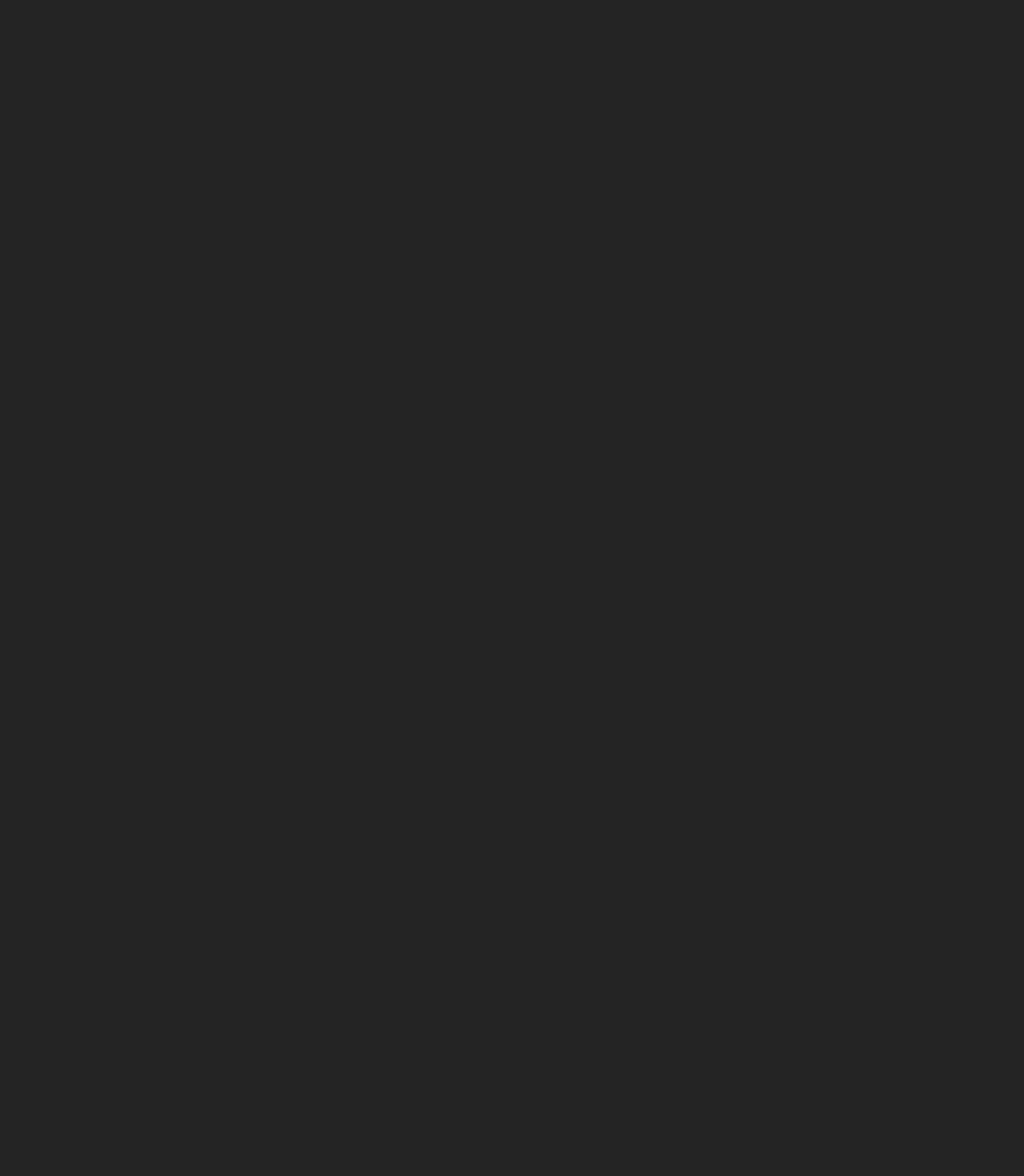
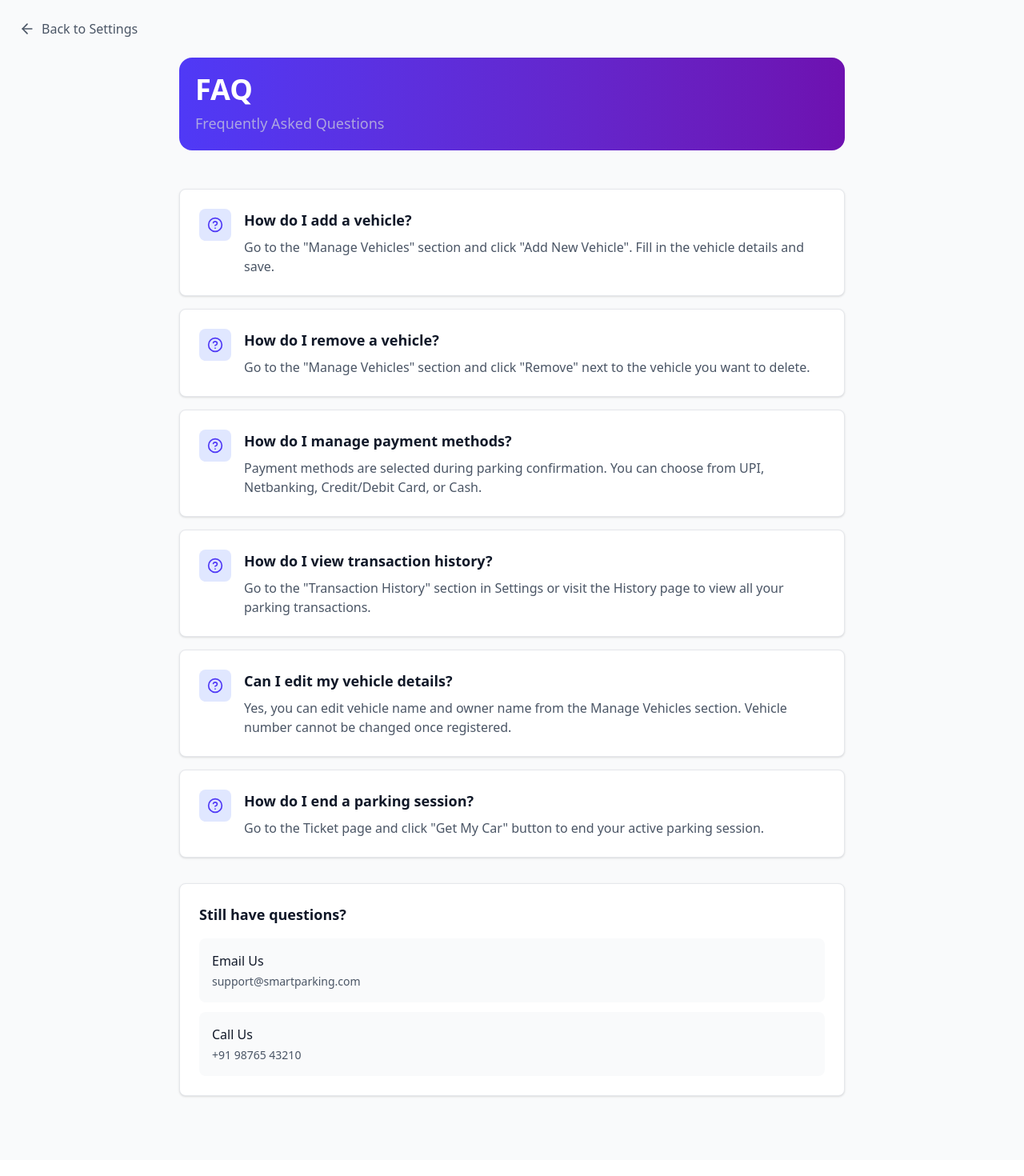
Before and after one commit to Gaurav-meena95/smart_digital_parking, a React app in the folder Frontend/: page /faq in a window 1280 px wide. Before the commit this address had no page. Shown: the top 1470 px of the page at 80% size. Before the commit the page ends 800 px from the top, so only its background shows below. Built offline with nearby package versions, Linux system fonts and the light colour scheme; the HTML template or start-up script is replaced by a standard one.

Commit message:
all done

```diff
--- a/Frontend/src/App.jsx
+++ b/Frontend/src/App.jsx
@@ -18,6 +18,8 @@ import UserTicket from './components/User/Ticket'
 import UserHistory from './components/User/History'
 import UserSettings from './components/User/Setting'
 import ManageVehicles from './components/User/ManageVehicles'
+import HelpSupport from './components/User/HelpSupport'
+import FAQ from './components/User/FAQ'
 function App() {
 
   return (
@@ -34,6 +36,8 @@ function App() {
         <Route path='/history' element={<UserHistory />} />
         <Route path='/settings' element={<UserSettings />} />
         <Route path='/manage-vehicles' element={<ManageVehicles />} />
+        <Route path='/help-support' element={<HelpSupport />} />
+        <Route path='/faq' element={<FAQ/>} />
 
       </Route>
 
--- /dev/null
+++ b/Frontend/src/components/User/FAQ.jsx
@@ -0,0 +1,87 @@
+import React from 'react'
+import { useNavigate } from 'react-router-dom'
+import { ArrowLeft, HelpCircle } from 'lucide-react'
+
+function FAQ() {
+  const navigate = useNavigate()
+
+  const faqs = [
+    {
+      question: 'How do I add a vehicle?',
+      answer: 'Go to the "Manage Vehicles" section and click "Add New Vehicle". Fill in the vehicle details and save.'
+    },
+    {
+      question: 'How do I remove a vehicle?',
+      answer: 'Go to the "Manage Vehicles" section and click "Remove" next to the vehicle you want to delete.'
+    },
+    {
+      question: 'How do I manage payment methods?',
+      answer: 'Payment methods are selected during parking confirmation. You can choose from UPI, Netbanking, Credit/Debit Card, or Cash.'
+    },
+    {
+      question: 'How do I view transaction history?',
+      answer: 'Go to the "Transaction History" section in Settings or visit the History page to view all your parking transactions.'
+    },
+    {
+      question: 'Can I edit my vehicle details?',
+      answer: 'Yes, you can edit vehicle name and owner name from the Manage Vehicles section. Vehicle number cannot be changed once registered.'
+    },
+    {
+      question: 'How do I end a parking session?',
+      answer: 'Go to the Ticket page and click "Get My Car" button to end your active parking session.'
+    }
+  ]
+
+  return (
+    <div className="min-h-screen bg-gray-50 pb-24 lg:pb-8">
+      <div className="max-w-4xl mx-auto px-6 lg:px-8 py-8 lg:py-12">
+        <div className="mb-8">
+          <button
+            onClick={() => navigate('/settings')}
+            className="absolute top-6 left-6 flex items-center gap-2 text-gray-600 hover:text-gray-900 mb-10 transition-colors"
+          >
+            <ArrowLeft className="w-5 h-5" />
+            Back to Settings
+          </button>
+          <div className='bg-linear-to-r from-indigo-600  to-purple-800 mt-6  mb-8 lg:mb-12 rounded-2xl'>
+            <div className='p-5'>
+              <h1 className="text-3xl lg:text-4xl font-bold text-white mb-2">FAQ</h1>
+              <p className="text-lg text-gray-300/70">Frequently Asked Questions</p>
+            </div>
+          </div>
+        </div>
+
+        <div className="space-y-4">
+          {faqs.map((faq, index) => (
+            <div key={index} className="bg-white rounded-lg p-6 shadow border border-gray-200">
+              <div className="flex items-start gap-4">
+                <div className="w-10 h-10 bg-indigo-100 rounded-lg flex items-center justify-center flex-shrink-0">
+                  <HelpCircle className="w-5 h-5 text-indigo-600" />
+                </div>
+                <div className="flex-1">
+                  <h3 className="text-lg font-semibold text-gray-900 mb-2">{faq.question}</h3>
+                  <p className="text-gray-600">{faq.answer}</p>
+                </div>
+              </div>
+            </div>
+          ))}
+        </div>
+
+        <div className="mt-8 bg-white rounded-lg p-6 shadow border border-gray-200">
+          <h3 className="text-lg font-semibold text-gray-900 mb-4">Still have questions?</h3>
+          <div className="space-y-3">
+            <button className="w-full text-left p-4 bg-gray-50 rounded-lg hover:bg-gray-100 transition-colors">
+              <span className="font-medium text-gray-900">Email Us</span>
+              <p className="text-sm text-gray-600 mt-1">support@smartparking.com</p>
+            </button>
+            <button className="w-full text-left p-4 bg-gray-50 rounded-lg hover:bg-gray-100 transition-colors">
+              <span className="font-medium text-gray-900">Call Us</span>
+              <p className="text-sm text-gray-600 mt-1">+91 98765 43210</p>
+            </button>
+          </div>
+        </div>
+      </div>
+    </div>
+  )
+}
+export default FAQ
--- /dev/null
+++ b/Frontend/src/components/User/HelpSupport.jsx
@@ -0,0 +1,73 @@
+import React from 'react'
+import { useNavigate } from 'react-router-dom'
+import { ArrowLeft, Mail, Phone, MessageCircle } from 'lucide-react'
+
+function HelpSupport() {
+  const navigate = useNavigate()
+
+  return (
+    <div className="min-h-screen bg-gray-50 pb-24 lg:pb-8">
+      <div className="max-w-4xl mx-auto px-6 lg:px-8 py-8 lg:py-12">
+        <div className="mb-8">
+          <button
+            onClick={() => navigate('/settings')}
+            className=" absolute top-6 left-6 flex items-center gap-2 text-gray-600 hover:text-gray-900 mb-6 transition-colors"
+          >
+            <ArrowLeft className="w-5 h-5" />
+            Back to Settings
+          </button>
+          <div className='bg-linear-to-r from-indigo-600  to-purple-800 mt-6  mb-8 lg:mb-12 rounded-2xl'>
+            <div className='p-5'>
+              <h1 className="text-3xl lg:text-4xl font-bold text-white mb-2">Help & Support</h1>
+              <p className="text-lg text-gray-300/70">Get assistance with your account and preferences</p>
+
+            </div>
+          </div>
+        </div>
+
+        <div className="space-y-4 mb-8">
+          <button
+            onClick={() => navigate('/faq')}
+            className="w-full bg-white rounded-lg p-6 shadow border border-gray-200 hover:shadow-md transition-all text-left"
+          >
+            <div className="flex items-center gap-4">
+              <div className="w-12 h-12 bg-indigo-100 rounded-lg flex items-center justify-center">
+                <MessageCircle className="w-6 h-6 text-indigo-600" />
+              </div>
+              <div>
+                <h3 className="text-lg font-semibold text-gray-900">FAQ</h3>
+                <p className="text-gray-600">Frequently Asked Questions</p>
+              </div>
+            </div>
+          </button>
+        </div>
+
+        <div className="bg-white rounded-lg p-6 shadow border border-gray-200">
+          <h3 className="text-lg font-semibold text-gray-900 mb-4">Contact Us</h3>
+          <div className="space-y-3">
+            <button className="w-full text-left p-4 bg-gray-50 rounded-lg hover:bg-gray-100 transition-colors">
+              <div className="flex items-center gap-3">
+                <Mail className="w-5 h-5 text-indigo-600" />
+                <div>
+                  <span className="font-medium text-gray-900 block">Email Us</span>
+                  <span className="text-sm text-gray-600">support@smartparking.com</span>
+                </div>
+              </div>
+            </button>
+            <button className="w-full text-left p-4 bg-gray-50 rounded-lg hover:bg-gray-100 transition-colors">
+              <div className="flex items-center gap-3">
+                <Phone className="w-5 h-5 text-indigo-600" />
+                <div>
+                  <span className="font-medium text-gray-900 block">Call Us</span>
+                  <span className="text-sm text-gray-600">+91 98765 43210</span>
+                </div>
+              </div>
+            </button>
+          </div>
+        </div>
+      </div>
+    </div>
+  )
+}
+
+export default HelpSupport
--- a/Frontend/src/components/User/Setting.jsx
+++ b/Frontend/src/components/User/Setting.jsx
@@ -25,22 +25,6 @@ function UserSettings() {
         }
     }
 
-    const handleEditProfile = async () => {
-        const newName = prompt('Enter your new name:', user?.name || '')
-        if (newName && newName.trim()) {
-            setLoading(true)
-            try {
-                const data = await api.users.updateProfile({ name: newName.trim() })
-                setUser(data.data)
-                localStorage.setItem('user', JSON.stringify(data.data))
-                alert('Profile updated successfully!')
-            } catch (error) {
-                alert('Failed to update profile: ' + error.message)
-            } finally {
-                setLoading(false)
-            }
-        }
-    }
 
     const handleManageVehicles = () => {
         navigate('/manage-vehicles')
@@ -84,13 +68,6 @@ function UserSettings() {
                             </div>
                             <h3 className="text-xl sm:text-2xl font-bold text-gray-900 mb-2">{user?.name || 'User'}</h3>
                             <p className="text-sm sm:text-base text-gray-600 mb-4 sm:mb-6">{user?.email || ''}</p>
-                            <button
-                                onClick={handleEditProfile}
-                                className="w-full bg-indigo-600 text-white py-2.5 sm:py-3 rounded-lg hover:bg-indigo-700 transition-colors font-medium flex items-center justify-center gap-2"
-                            >
-                                <Edit2 className="w-4 h-4 sm:w-5 sm:h-5" />
-                                Edit Profile
-                            </button>
                         </div>
                     </div>
 
```
Also changed, not shown: 2 other files (tests, documents, lock files or other folders).
